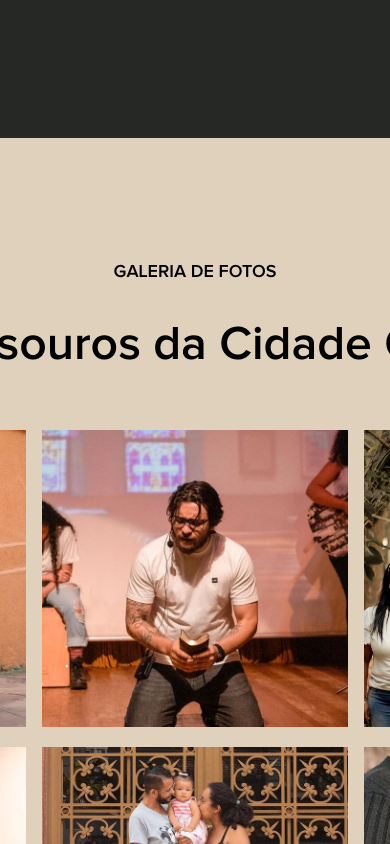
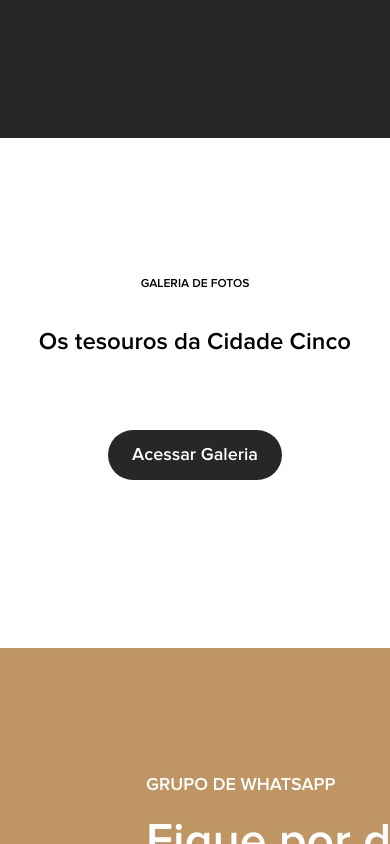
Before and after one commit to CityFive/cidadeVPageReact, a React (Vite) app: page / in a window 390 px wide. Shown: the part 2940-3784 px from the top of the page. Built offline with nearby package versions, Linux system fonts and the light colour scheme; a web font is replaced by a local one.

Commit message:
Inicio responsividade galeria de fotos...

```diff
--- a/src/screens/Homepage/SectionPhotosGallery/SectionPhotosGallery.styles.ts
+++ b/src/screens/Homepage/SectionPhotosGallery/SectionPhotosGallery.styles.ts
@@ -1,12 +1,17 @@
 import { BrandColors, NeutralColors } from "../../../foundation/tokens";
 import styled from "styled-components";
+import { MediaQueries } from "../../../foundation/media";
 
 export const GalleryList = styled.div`
-  width: 950px;
-  display: flex;
-  justify-content: center;
-  flex-wrap: wrap;
-  gap: 16px;
+  display: none;
+
+  @media ${MediaQueries.Medium} {
+    width: 950px;
+    display: flex;
+    justify-content: center;
+    flex-wrap: wrap;
+    gap: 16px;
+  }
 `;
 
 export const GalleryItem = styled.div`
@@ -19,18 +24,22 @@ export const GalleryItem = styled.div`
 
 export const SectionGalleryContainer = styled.div`
   width: 100%;
-  /* height: 650px; */
   padding-top: 128px;
   padding-bottom: 168px;
   display: flex;
   flex-direction: column;
   justify-content: center;
   align-items: center;
-  background-color: ${BrandColors.colorBrand05};
+  background-color: ${NeutralColors.lightest};
   gap: 64px;
+  @media ${MediaQueries.Medium} {
+    background-color: ${BrandColors.colorBrand05};
+
+
+  }
 `;
 export const SectionTextGallery = styled.div`
-  width: 950px;
+  width: 90%;
   height: 100px;
   color: ${NeutralColors.darkest};
   display: flex;
@@ -41,15 +50,32 @@ export const SectionTextGallery = styled.div`
 
   h3 {
     padding-top: 0px;
-    font-size: 1.125rem;
+    font-size: 0.75rem;
     margin: 0;
     padding: none;
     font-family: "Proxima Nova Semibold";
   }
   h2 {
     margin: 0;
-    font-size: 3rem;
+    font-size: 1.5rem;
     text-align: center;
     font-family: "Proxima Nova Semibold";
   }
+  @media ${MediaQueries.Medium} {
+    width: 950px;
+    height: 100px;
+    color: ${NeutralColors.darkest};
+    display: flex;
+    flex-direction: column;
+    justify-content: center;
+    align-items: center;
+    gap: 40px;
+
+    h3 {
+      font-size: 1.125rem;
+    }
+    h2 {
+      font-size: 3rem;
+    }
+  }
 `;
--- a/src/screens/Homepage/SectionPhotosGallery/SectionPhotosGallery.tsx
+++ b/src/screens/Homepage/SectionPhotosGallery/SectionPhotosGallery.tsx
@@ -1,3 +1,5 @@
+import ButtonPrimary from "../../../components/ButtonPrimary";
+import ButtonSecondary from "../../../components/ButtonSecondary";
 import {
   GalleryItem,
   GalleryList,
@@ -16,13 +18,16 @@ const SectionsPhotosGallery = ({ instagramPosts }: any) => {
         {instagramPosts.map((post: string, i: number) => {
           return (
             <GalleryItem key={i}>
-              <img src={post}  />
+              <img src={post} />
             </GalleryItem>
           );
         })}
       </GalleryList>
+      <ButtonSecondary>Acessar Galeria</ButtonSecondary>
     </SectionGalleryContainer>
   );
 };
 
 export default SectionsPhotosGallery;
+
+// Continuar a partir de colocar imagem e configurar tamanho
```
